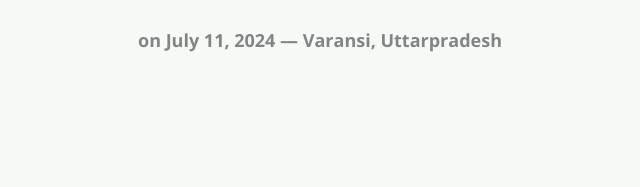
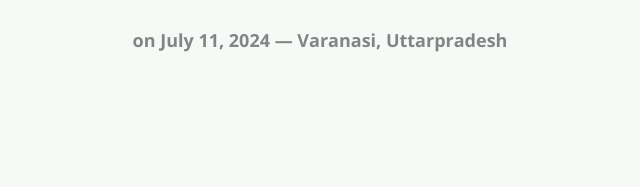
Before and after one commit to vikksetup/vikansha, a website: page index.html in a window 1280 px wide. Shown: the part 1454-1641 px from the top of the page, 320-960 px from the left. Drawn offline with nearby package versions, Linux system fonts and the light colour scheme; some packages are replaced by stand-ins of ours; no server answers; files whose address does not match are found by name.

Commit message:
Update index.html

```diff
--- a/index.html
+++ b/index.html
@@ -138,7 +138,7 @@
 					<div class="col-md-8 col-md-offset-2">
 						<div class="col-md-12 text-center heading-section">
 							<h2>Are Getting Married</h2>
-							<p><strong>on July 11, 2024 &mdash; Varansi, Uttarpradesh</strong></p>
+							<p><strong>on July 11, 2024 &mdash; Varanasi, Uttarpradesh</strong></p>
 						</div>
 					</div>
 				</div>
```
